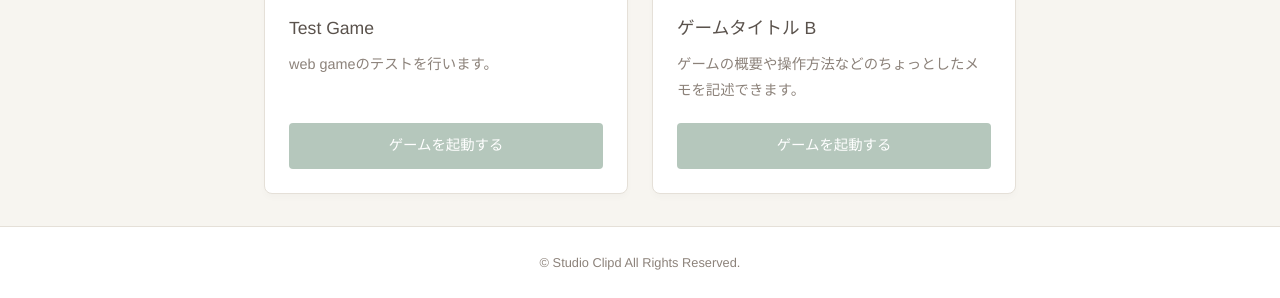
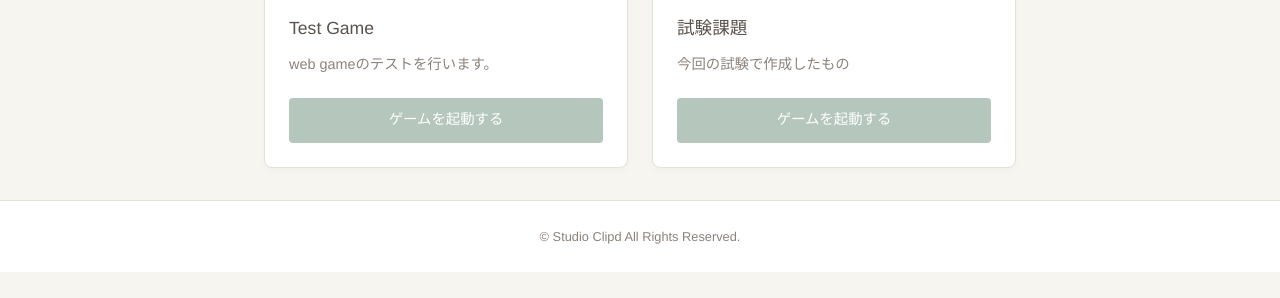
Before and after one commit to studioclips/studioclips.github.io, a plain HTML site: page games.html in a window 1280 px wide. Shown: the part 545-843 px from the top of the page. After the commit the page ends 817 px from the top, so only its background shows below. Drawn offline with Linux system fonts and the light colour scheme.

Commit message:
メインから呼び出せるように設定

```diff
--- a/games.html
+++ b/games.html
@@ -50,10 +50,10 @@
         </div>
 
         <div class="game-info">
-          <h3>ゲームタイトル B</h3>
-          <p>ゲームの概要や操作方法などのちょっとしたメモを記述できます。</p>
+          <h3>試験課題</h3>
+          <p>今回の試験で作成したもの</p>
         </div>
-        <a href="Games/GameB/index.htm" class="btn" target="_blank" rel="noopener">ゲームを起動する</a>
+        <a href="./WebGames/index.html" class="btn" target="_blank" rel="noopener">ゲームを起動する</a>
       </article>
 
     </div>
```
